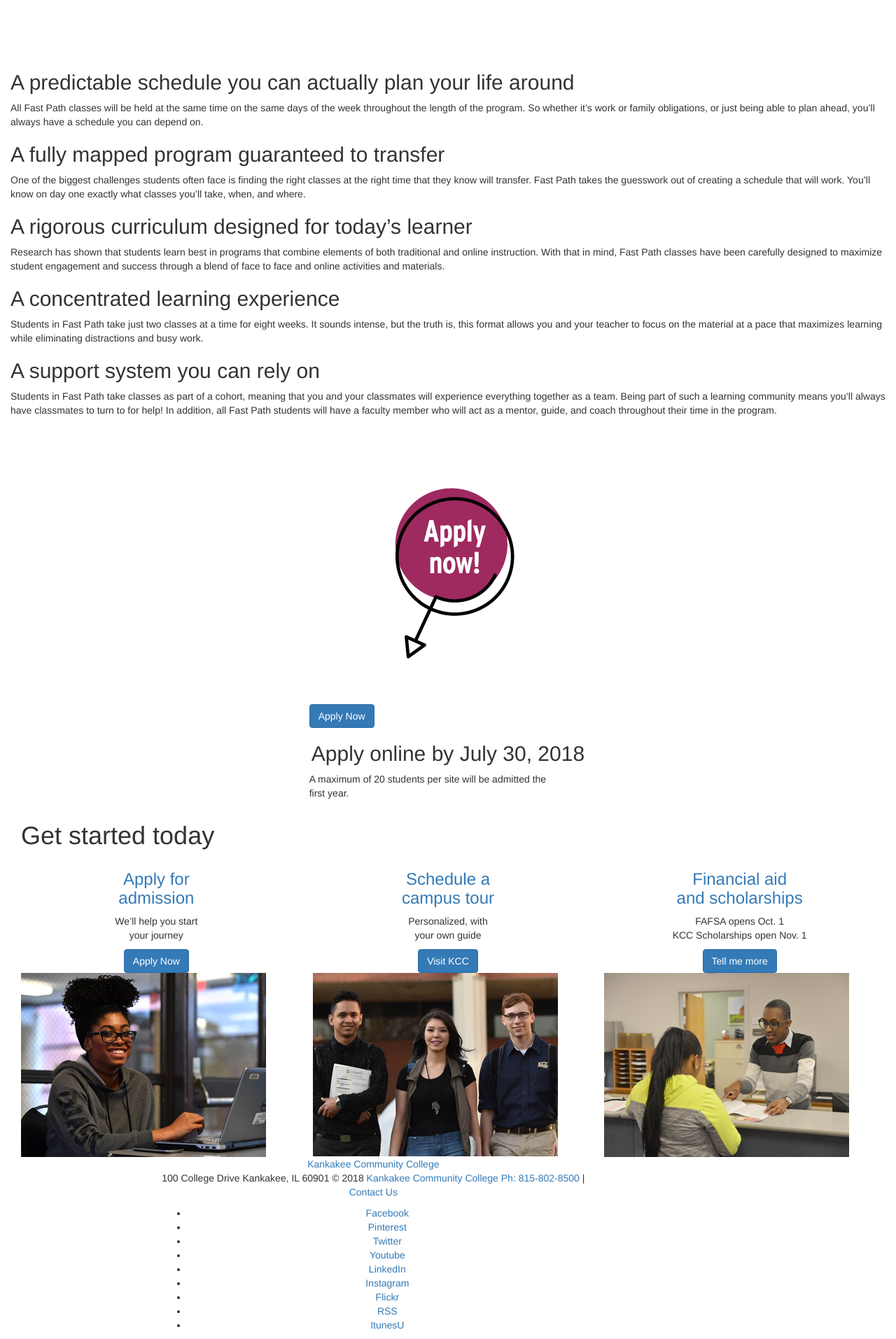
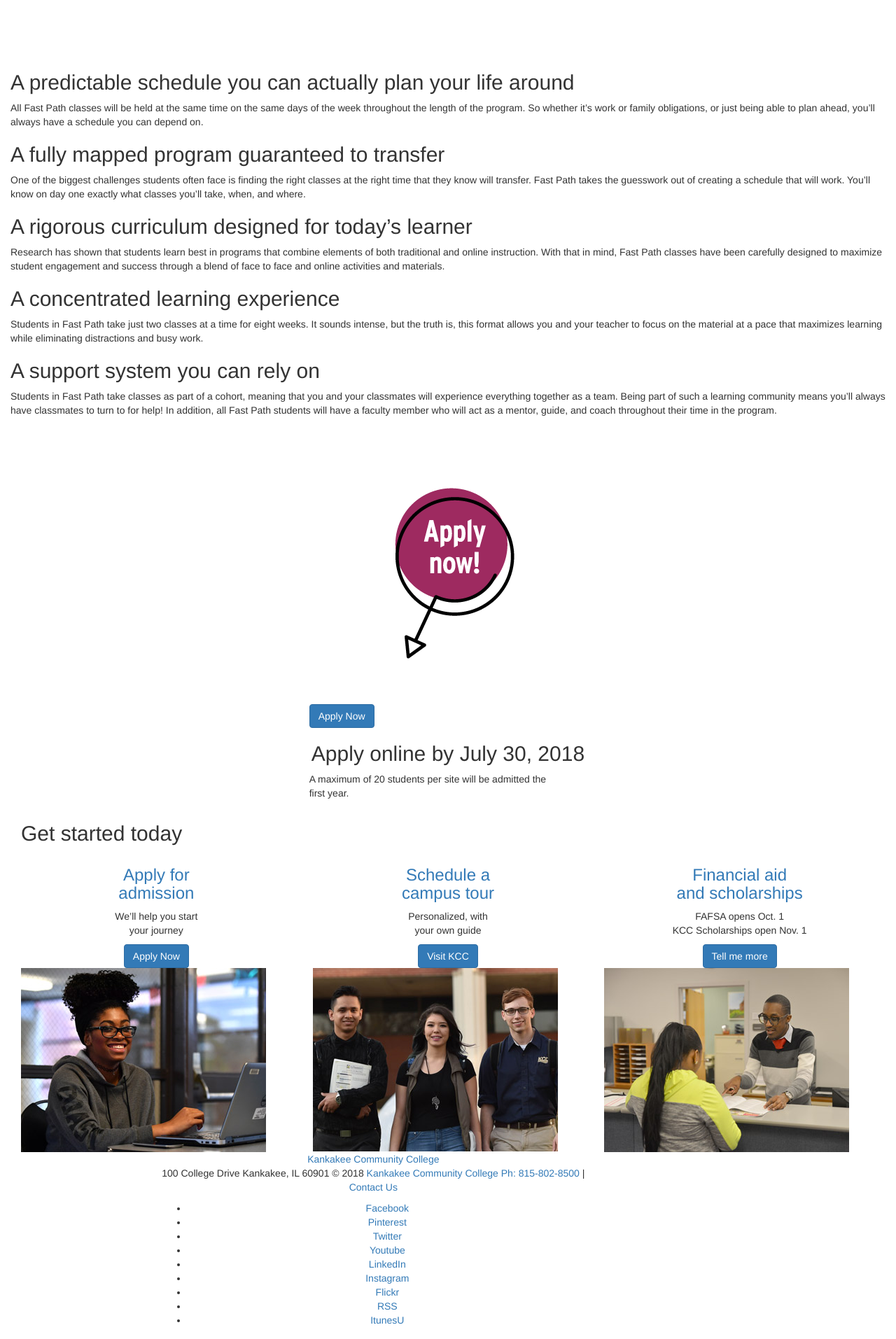
Before and after one commit to wdzajicek/jekyll-kcc-fastpath_img-zoom, a Jekyll site: the page built from why-fastpath.md, in a window 1280 px wide. Shown: the part 680-2593 px from the top of the page at 70% size. Built offline with Jekyll 4.4.1, drawn with Linux system fonts in a browser that asks for light colours; nearby versions of some CDN libraries.

Commit message:
Change bottom card section heading from h1 to h2. validation fix, page already has h1

```diff
--- a/_includes/bottom-cards.html
+++ b/_includes/bottom-cards.html
@@ -2,7 +2,7 @@
 <div class="container-fluid">
   <div class="row">
     <div class="col-lg-12">
-      <h1 class="get-started-h1">Get started today</h1>
+      <h2 class="get-started-h1">Get started today</h2>
     </div>
   </div>
   <div class="row">
```
Also changed, not shown: 4 other files.
